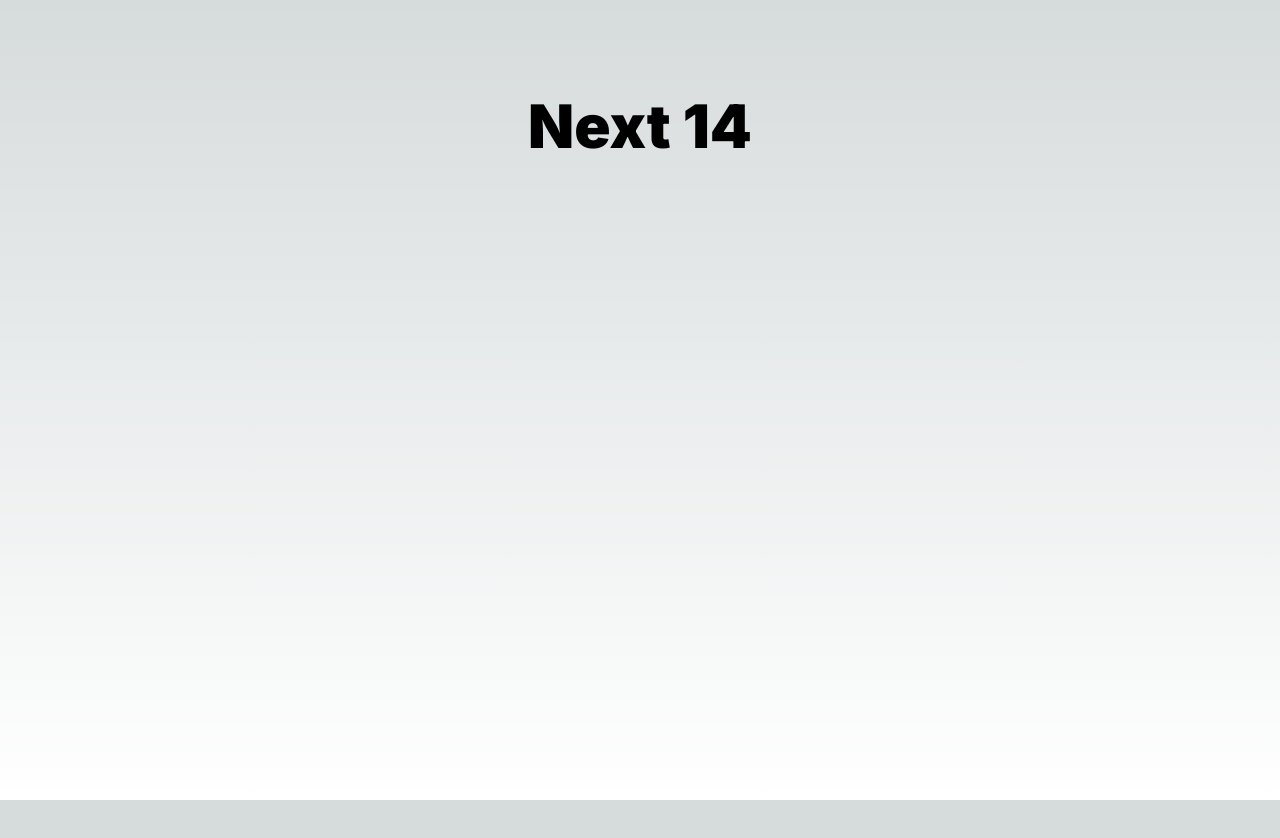
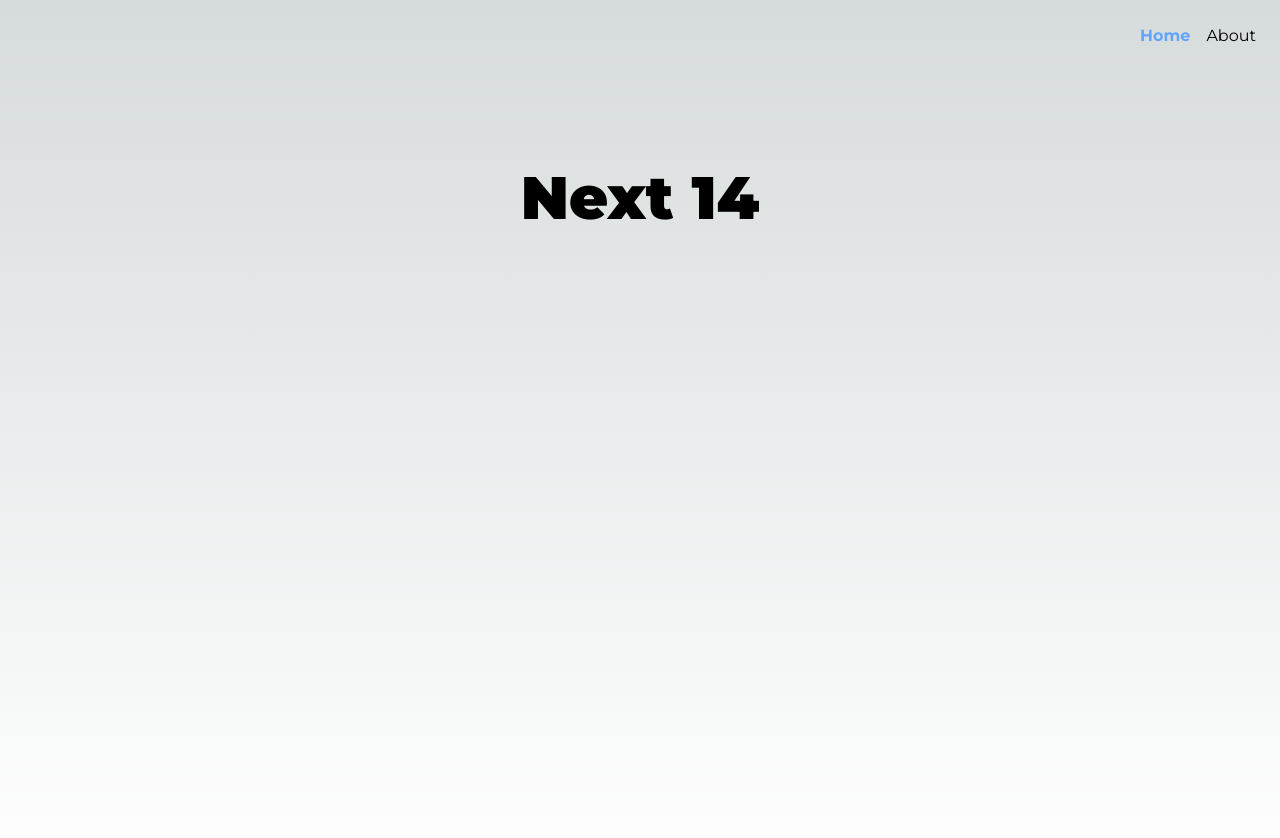
Before and after one commit to qbixmex/next-14-first-step, a Next.js app: page / in a window 1280 px wide. Shown: the top 838 px of the page. Before the commit the page ends 800 px from the top, so only its background shows below. Built offline with nearby package versions, Linux system fonts and the light colour scheme.

Commit message:
project-folder

```diff
--- a/app/layout.tsx
+++ b/app/layout.tsx
@@ -1,8 +1,8 @@
 import type { Metadata } from "next";
-import { Inter } from "next/font/google";
+import { Montserrat } from "next/font/google";
 import "./globals.css";
 
-const inter = Inter({ subsets: ["latin"] });
+const montserrat = Montserrat({ subsets: ["latin"] });
 
 export const metadata: Metadata = {
   title: "Next 14",
@@ -16,7 +16,13 @@ export default function RootLayout({
 }>) {
   return (
     <html lang="en">
-      <body className={inter.className}>{children}</body>
+      <body className={montserrat.className}>
+        <nav className="flex justify-end gap-4 p-6">
+          <p><a className="text-blue-400 font-bold hover:text-blue-600" href="/">Home</a></p>
+          <p><a className="hover:text-blue-600" href="/about">About</a></p>
+        </nav>
+        {children}
+      </body>
     </html>
   );
 }
--- a/package.json
+++ b/package.json
@@ -1,6 +1,6 @@
 {
   "name": "01-first-steps",
-  "version": "0.1.0",
+  "version": "0.2.0",
   "private": true,
   "scripts": {
     "dev": "next dev --turbo",
```
